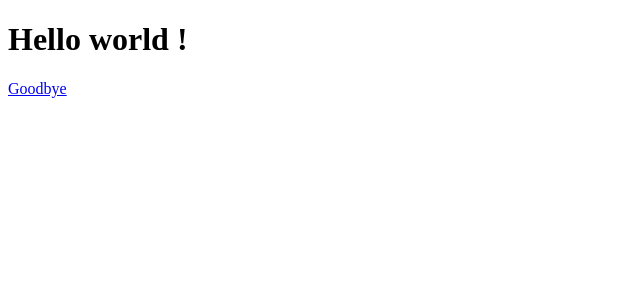
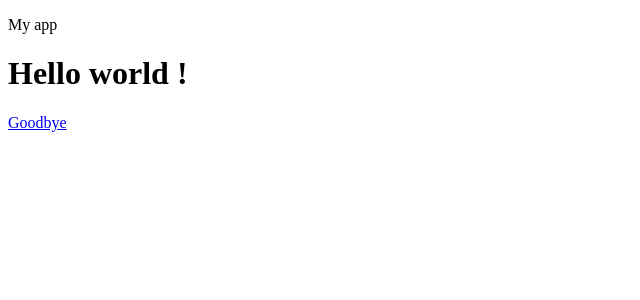
Before and after one commit to antoinechassagne/react-introduction, a React (Vite) app: page / in a window 1280 px wide. Shown: the top 300 px of the page, without its empty margins (0-640 px from the left). Built offline with nearby package versions, Linux system fonts and the light colour scheme.

Commit message:
feat: add router using components

```diff
--- a/src/App.jsx
+++ b/src/App.jsx
@@ -1,9 +1,20 @@
-import { RouterProvider } from "react-router-dom";
+import { BrowserRouter, Routes, Route } from "react-router-dom";
 
-import router from "./router";
+import Hello from "./pages/Hello";
+import Goodbye from "./pages/Goodbye";
 
 const App = () => {
-  return <RouterProvider router={router} />;
+  return (
+    <>
+      <p>My app</p>
+      <BrowserRouter>
+        <Routes>
+          <Route path="/" element={<Hello />} />
+          <Route path="goodbye" element={<Goodbye />} />
+        </Routes>
+      </BrowserRouter>
+    </>
+  );
 };
 
 export default App;
```
Also changed, not shown: src/router.jsx (deleted, +0 -17 lines).
